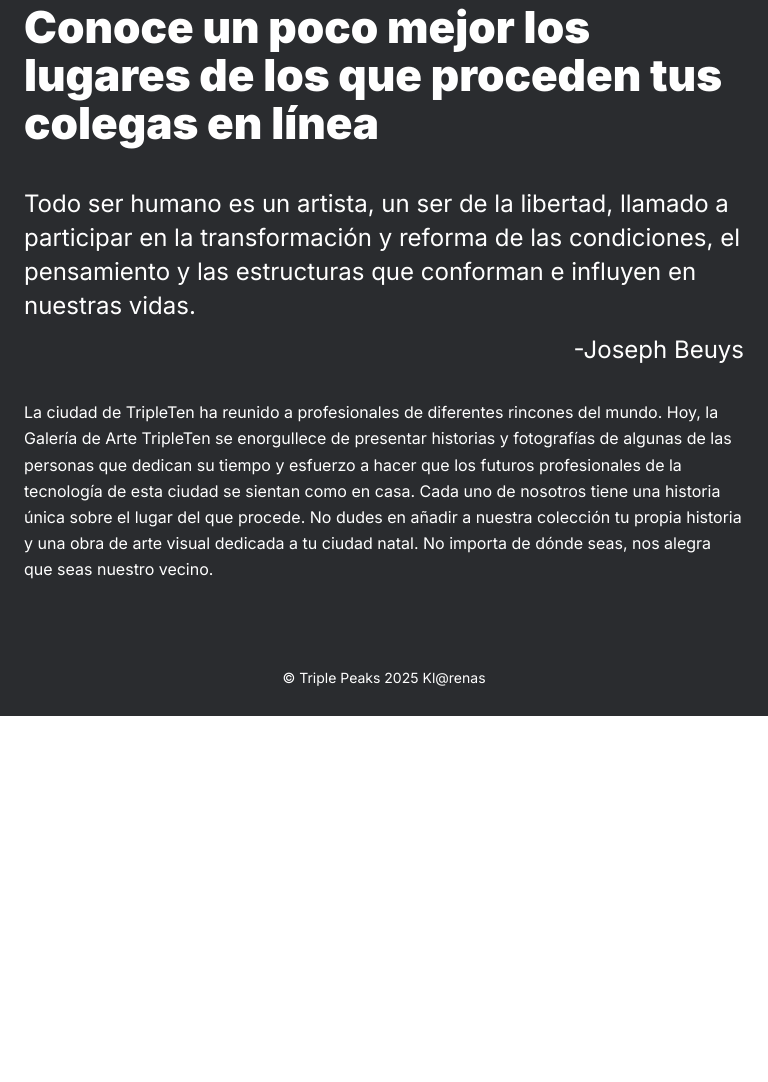
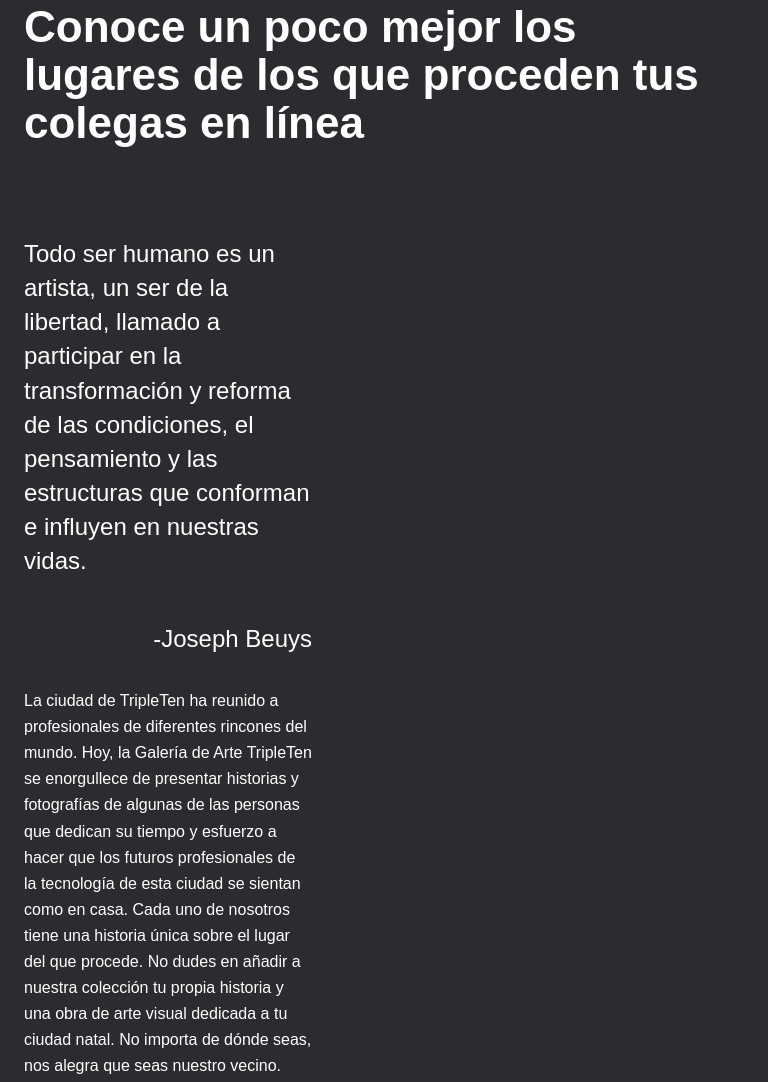
Before and after one commit to klarenas/web_project_homeland, a plain HTML site: page index.html in a window 768 px wide. Shown: the part 1041-2123 px from the top of the page. Before the commit the page ends 1757 px from the top, so only its background shows below. Drawn offline with Linux system fonts and the light colour scheme; a web font is replaced by a local one.

Commit message:
Posicionamiento en secction introduccion responsive

```diff
--- a/blocks/footer.css
+++ b/blocks/footer.css
@@ -7,18 +7,29 @@
 
 .footer__copyright {
   margin: 0;
-    font-family: Inter, Arial, sans-serif;
+  font-family: "Inter-Regular", "Arial", sans-serif;
   font-weight: 400;
   font-size: 14px;
-    line-height: 16px;
+  line-height: 1.14;
   text-align: center;
-    color: white;
+  color: #fff;
 }
 
-@media screen and (max-width: 768px) {
+@media screen and (min-width: 545px) and (max-width: 1024px) {
   .footer {
     padding-top: 88px;
     padding-bottom: 30px;
+    padding-left: 24px;
+    padding-right: 24px;
+  }
+}
+
+@media screen and (max-width: 544px) {
+  .footer {
+    padding-top: 64px;
+    padding-bottom: 30px;
+    padding-left: 16px;
+    padding-right: 16px;
   }
 }
 
@@ -26,5 +37,7 @@
   .footer {
     padding-top: 64px;
     padding-bottom: 30px;
+    padding-left: 16px;
+    padding-right: 16px;
   }
 }
--- a/blocks/introduction.css
+++ b/blocks/introduction.css
@@ -5,70 +5,76 @@
   color: #fff;
   display: flex;
   flex-direction: column;
-    align-items: flex-start;
+  font-family: "Inter-Regular", "Arial", sans-serif;
+  font-weight: 400;
 }
 
 .introduction__title {
   max-width: 830px;
-    max-height: 173px;
   margin: 0;
-    font-family: Inter, Arial, sans-serif;
+  font-family: "Inter-Black", "Arial", sans-serif;
   font-weight: 900;
   font-size: 54px;
-    line-height: 58px;
+  line-height: 1.07;
   text-align: left;
-    letter-spacing: 0;
 }
 
 .introduction__text {
   max-width: 720px;
   margin: 40px 0 0;
-    font-family: Inter, Arial, sans-serif;
-    font-weight: 400;
   font-size: 24px;
-    line-height: 34px;
+  line-height: 1.42;
   text-align: left;
 }
 
 .introduction__author {
-    align-self: flex-end;
   max-width: 720px;
   margin: 10px 0 0;
-    font-family: Inter, Arial, sans-serif;
-    font-weight: 400;
   font-size: 24px;
-    line-height: 34px;
+  line-height: 1.42;
   text-align: right;
 }
 
 .introduction__paragraph {
   max-width: 720px;
   margin: 32px 0 0;
-    font-family: Inter, Arial, sans-serif;
-    font-weight: 400;
   font-size: 16px;
-    line-height: 163%;
+  line-height: 1.63;
   text-align: left;
 }
 
-@media screen and (max-width: 768px) {
+@media screen and (max-width: 1024px) {
+  .introduction__text,
+  .introduction__author,
+  .introduction__paragraph {
+    max-width: 288px;
+  }
+}
+
+@media screen and (min-width: 545px) and (max-width: 1024px) {
   .introduction {
     padding: 88px 24px 0;
   }
 
   .introduction__title {
+    max-width: 707px;
+    max-height: 147px;
     font-size: 44px;
-        line-height: 48px;
+    line-height: 1.09;
+  }
+
+  .introduction__text {
+    margin: 90px 0 34px;
   }
 }
 
-@media screen and (max-width: 320px) {
+@media screen and (max-width: 544px) {
   .introduction {
     padding: 64px 16px 0;
   }
 
   .introduction__title {
     font-size: 32px;
-        line-height: 35px;
+    line-height: 1.09;
   }
 }
```
Lines whose indentation alone changed are shown as unchanged.
